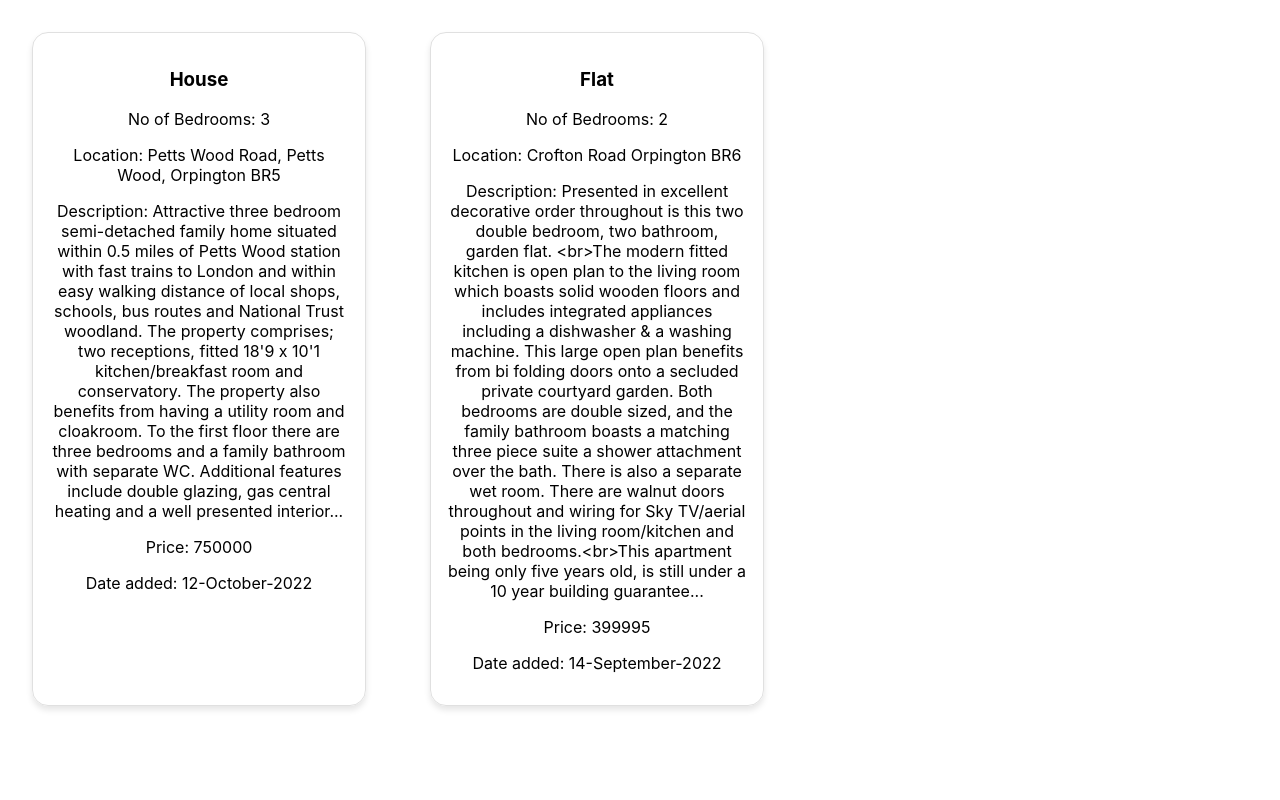
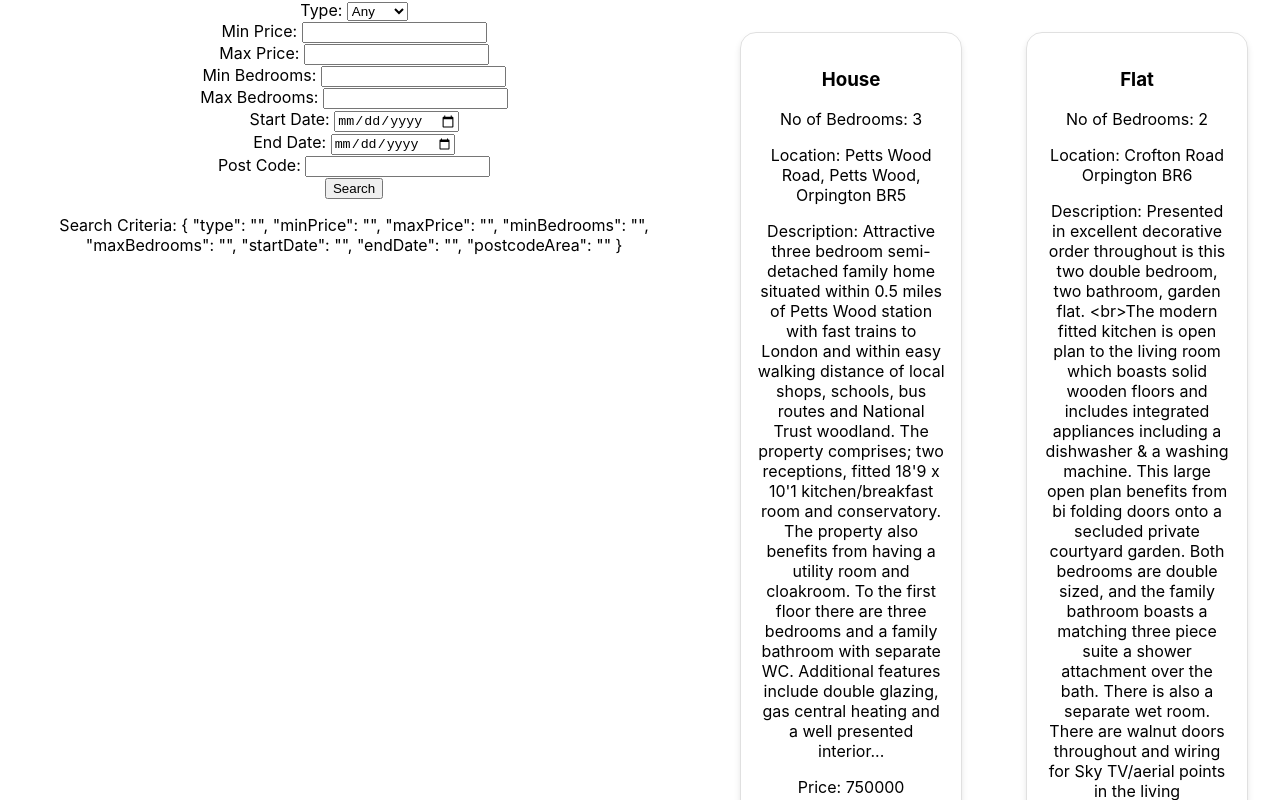
Before and after one commit to sandevh/estate-agent, a React (Create React App) app: page / in a window 1280 px wide. Shown: the top 800 px of the page. Built offline with nearby package versions, Linux system fonts and the light colour scheme.

Commit message:
Started implementing search functionality

```diff
--- a/src/App.js
+++ b/src/App.js
@@ -2,14 +2,50 @@ import { useState } from 'react';
 import './App.css';
 import PropertyItem from './components/PropertyItem/PropertyItem';
 import propertyData from "./data/properties.json";
+import SearchForm from './components/SearchForm/SearchForm';
 
 function App() {
 
   const [properties] = useState(propertyData.properties || []);
 
+  const [filteredProperties, setFilteredProperties] = useState(properties);
+
+  const handleSearch = (search) => {
+    const filteredProperties = properties.filter((property) => {
+      const isTypeMatch = search.type ? search.type === property.type : true;
+      const isInPriceRange =
+        search.minPrice && search.maxPrice
+          ? property.price >= search.minPrice &&
+            property.price <= search.maxPrice
+          : true;
+      const isInBedroomsRange =
+        search.minBedrooms && search.maxBedrooms
+          ? property.bedrooms >= search.minBedrooms &&
+            property.bedrooms <= search.maxBedrooms
+          : true;
+      const isInDateRange =
+        search.startDate && search.endDate
+          ? search.startDate <= property.added &&
+            property.added <= search.endDate
+          : true;
+      const isPostCodeMatch = search.postCodeArea
+        ? search.postCodeArea === property.location.split(" ").pop()
+        : true;
+      return (
+        isTypeMatch &&
+        isInPriceRange &&
+        isInBedroomsRange &&
+        isInDateRange &&
+        isPostCodeMatch
+      );
+    });
+    setFilteredProperties(filteredProperties);
+  };
+
   return (
     <div className="App">
-      {properties.map((property) =>
+      <SearchForm onSearch={handleSearch}/>
+      {filteredProperties.map((property) =>
         <PropertyItem
           key={property.id}
           property={property}
--- /dev/null
+++ b/src/components/SearchForm/SearchForm.js
@@ -0,0 +1,107 @@
+import React, { useState } from "react";
+
+const SearchForm = ({onSearch}) => {
+  const [search, setSearch] = useState({
+    type: "",
+    minPrice: "",
+    maxPrice: "",
+    minBedrooms: "",
+    maxBedrooms: "",
+    startDate: "",
+    endDate: "",
+    postcodeArea: "",
+  });
+
+  const handleChange = (e) => {
+    const { name, value } = e.target;
+    setSearch({ ...search, [name]: value });
+  };
+
+  const handleSubmit = (e) => {
+    e.preventDefault();
+    onSearch(search)
+  };
+
+  return (
+    <div>
+      <form onSubmit={handleSubmit}>
+        <div>
+          <label>Type: </label>
+          <select name="type" value={search.type} onChange={handleChange}>
+            <option value="">Any</option>
+            <option value="House">House</option>
+            <option value="Flat">Flat</option>
+          </select>
+        </div>
+
+        <div>
+          <label>Min Price: </label>
+          <input
+            type="number"
+            name="minPrice"
+            onChange={handleChange}
+          />
+        </div>
+
+        <div>
+          <label>Max Price: </label>
+          <input
+            type="number"
+            name="maxPrice"
+            onChange={handleChange}
+          />
+        </div>
+
+        <div>
+          <label>Min Bedrooms: </label>
+          <input
+            type="number"
+            name="minBedrooms"
+            onChange={handleChange}
+          />
+        </div>
+
+        <div>
+          <label>Max Bedrooms: </label>
+          <input
+            type="number"
+            name="maxBedrooms"
+            onChange={handleChange}
+          />
+        </div>
+
+        <div>
+          <label>Start Date: </label>
+          <input
+            type="date"
+            name="startDate"
+            onChange={handleChange}
+          />
+        </div>
+
+        <div>
+          <label>End Date: </label>
+          <input
+            type="date"
+            name="endDate"
+            onChange={handleChange}
+          />
+        </div>
+
+        <div>
+          <label>Post Code: </label>
+          <input
+            type="text"
+            name="postcodeArea"
+            onChange={handleChange}
+          />
+        </div>
+
+        <button type="submit">Search</button>
+      </form>
+      <p>Search Criteria: {JSON.stringify(search, null, 2)}</p>
+    </div>
+  );
+};
+
+export default SearchForm;
```
